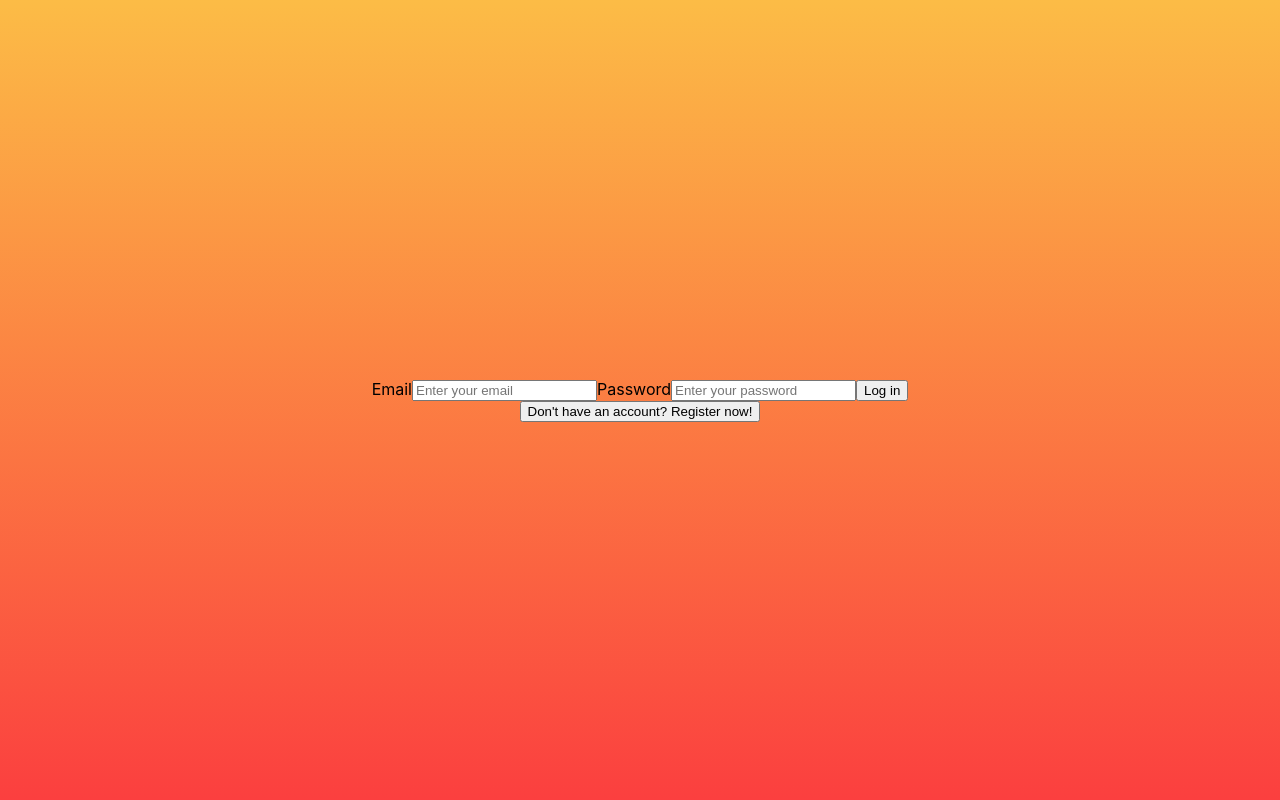
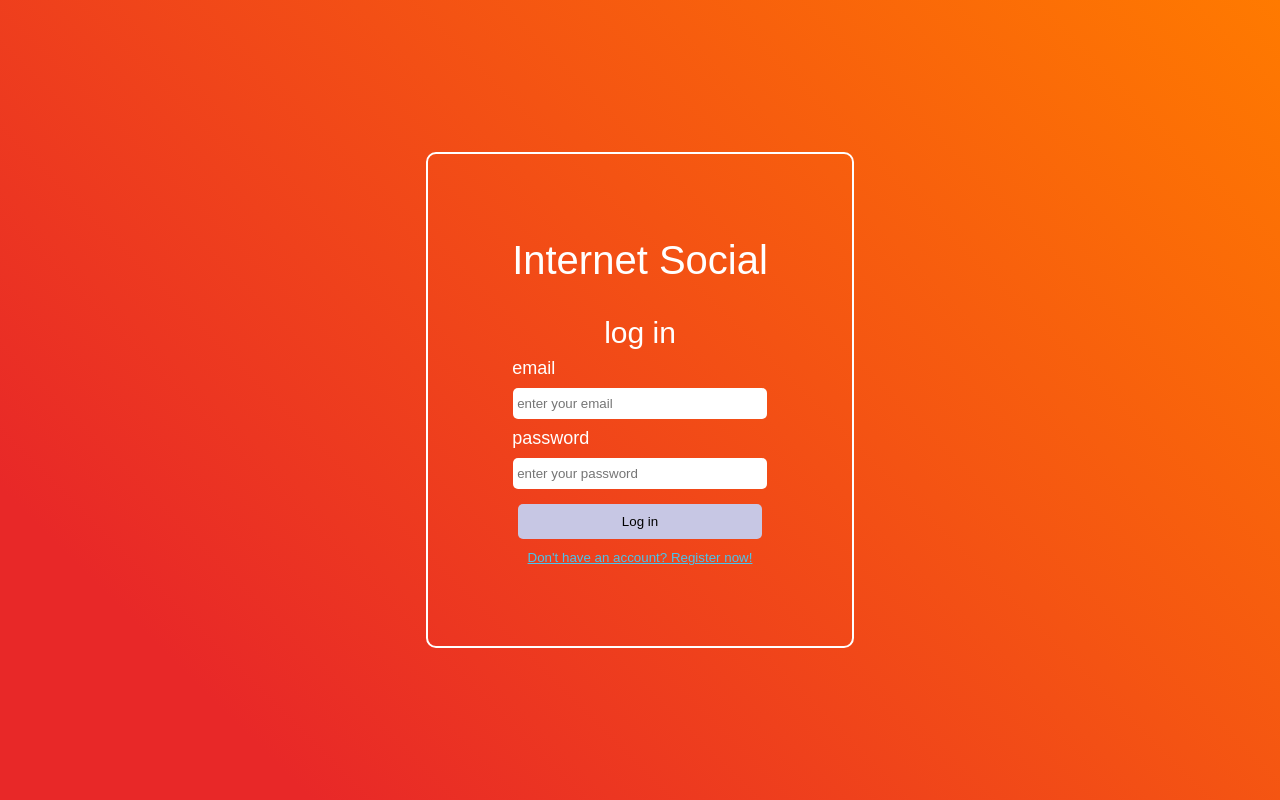
Before and after one commit to mckettja/Summer2023EEP, a React (Create React App) app in the folder summer-eep-2023/: page / in a window 1280 px wide. Built offline with nearby package versions, Linux system fonts and the light colour scheme.

Commit message:
update for issue 6 and 7

```diff
--- a/summer-eep-2023/src/App.js
+++ b/summer-eep-2023/src/App.js
@@ -1,5 +1,4 @@
 import React, { useState } from 'react';
-import './styles.css';
 import { Login } from './Login';
 import { Register } from './Register';
 
--- a/summer-eep-2023/src/Login.jsx
+++ b/summer-eep-2023/src/Login.jsx
@@ -10,16 +10,18 @@ export const Login = (props) => {
 
     return (
         <div className="auth-container">
-            <form className="Login" onSubmit={handleSubmit}>
-                <label htmlfor="email">Email</label>
-                <input value={email} onChange={(event) => setEmail(event.target.value)} type="email" placeholder="Enter your email " id="email" name="email" />
+            <label className="site-title">Internet Social</label>
+            <label className="auth-title">log in</label>
+            <form className="login-form" onSubmit={handleSubmit}>
+                <label htmlfor="email">email</label>
+                <input value={email} onChange={(event) => setEmail(event.target.value)} type="email" placeholder="enter your email " id="email" name="email" />
 
-                <label htmlfor="password">Password</label>
-                <input value={pass} onChange={(event) => setPass(event.target.value)} type="password" placeholder="Enter your password" id="password" name="password" />
+                <label htmlfor="password">password</label>
+                <input value={pass} onChange={(event) => setPass(event.target.value)} type="password" placeholder="enter your password" id="password" name="password" />
 
-                <button type="submit">Log in</button>
+                <button className="auth-button" type="submit">Log in</button>
             </form>
-            <button onClick={() => props.onFormSwitch('Register')}>Don't have an account? Register now!</button>
+            <button className="link-button" onClick={() => props.onFormSwitch('Register')}>Don't have an account? Register now!</button>
         </div>
     )
 }
--- a/summer-eep-2023/src/Register.jsx
+++ b/summer-eep-2023/src/Register.jsx
@@ -11,19 +11,21 @@ export const Register = (props) => {
 
     return (
         <div className="auth-container">
-            <form className="Register" onSubmit={handleSubmit}>
-                <label>First and Last Name</label>
-                <input value={fullName} onChange={(event) => setName(event.target.value)} name="fullName" id="fullName" placeholder="Full Name"/>
+            <label className="site-title">Internet Social</label>
+            <label className="auth-title">register</label>
+            <form className="register-form" onSubmit={handleSubmit}>
+                <label>full name</label>
+                <input value={fullName} onChange={(event) => setName(event.target.value)} name="fullName" id="fullName" placeholder="enter your full name"/>
 
-                <label htmlfor="email">Email</label>
-                <input value={email} onChange={(event) => setEmail(event.target.value)} type="email" placeholder="Enter your email " id="email" name="email" />
+                <label htmlfor="email">email</label>
+                <input value={email} onChange={(event) => setEmail(event.target.value)} type="email" placeholder="enter your email " id="email" name="email" />
 
-                <label htmlfor="password">Password</label>
-                <input value={pass} onChange={(event) => setPass(event.target.value)} type="password" placeholder="Enter your password" id="password" name="password" />
+                <label htmlfor="password">password</label>
+                <input value={pass} onChange={(event) => setPass(event.target.value)} type="password" placeholder="enter your password" id="password" name="password" />
 
-                <button type="submit">Log in</button>
+                <button className="auth-button" type="submit">Register</button>
             </form>
-            <button onClick={() => props.onFormSwitch('Login')}>Already have an account? Sign in here!</button>
+            <button className="link-button" onClick={() => props.onFormSwitch('Login')}>Already have an account? Sign in here!</button>
         </div>
     )
 }
--- a/summer-eep-2023/src/index.css
+++ b/summer-eep-2023/src/index.css
@@ -11,3 +11,71 @@ code {
   font-family: source-code-pro, Menlo, Monaco, Consolas, 'Courier New',
     monospace;
 }
+
+.app {
+  text-align: center;
+  display: flex;
+  min-height: 100vh;
+  align-items: center;
+  justify-content: center;
+  background: rgb(232,40,40);
+  background: linear-gradient(45deg, rgba(232,40,40,1) 15%, rgba(255,122,0,1) 100%);
+  font-family: Cambria, Cochin, Georgia, Times, 'Times New Roman', serif;
+}
+
+.auth-container, .login-form, .register-form {
+  display: flex;
+  flex-direction: column;
+  align-items: left;
+}
+
+.auth-container {
+  padding: 5rem;
+  border: 2px solid white;
+  border-radius: 10px;
+}
+
+label {
+  text-align: left;
+  padding: 0.25rem 0.25rem;
+  font-size: 18px;
+  color: white;
+  font-family: sans-serif;
+}
+
+input {
+  padding: 0.5rem 0.25rem;
+  margin: 5px;
+  border-radius: 5px;
+  border: none;
+}
+
+.auth-title {
+  font-size: 30px;
+  text-align: center;
+  font-style: bold;
+  font-family: sans-serif;
+}
+
+.site-title {
+  font-family: sans-serif;
+  font-size: 40px;
+  margin-bottom: 25px;
+}
+
+.auth-button {
+  border: none;
+  background-color: rgb(199, 199, 228);
+  margin: 10px;
+  padding: 10px 20px;
+  border-radius: 5px;
+  cursor: pointer;
+}
+
+.link-button {
+  border: none;
+  background: none;
+  color: rgb(74, 196, 237);
+  text-decoration: underline;
+  cursor: pointer;
+}
--- a/summer-eep-2023/src/styles.css
+++ /dev/null
@@ -1,15 +0,0 @@
-.app {
-  text-align: center;
-  display: flex;
-  min-height: 100vh;
-  align-items: center;
-  justify-content: center;
-  background: rgb(147,63,251);
-  background: linear-gradient(0deg, rgba(251,63,63,1) 0%, rgba(252,188,70,1) 100%);
-}
-
-.auth-container {
-  display: flex;
-  flex-direction: column;
-  align-items: center;
-}
```
